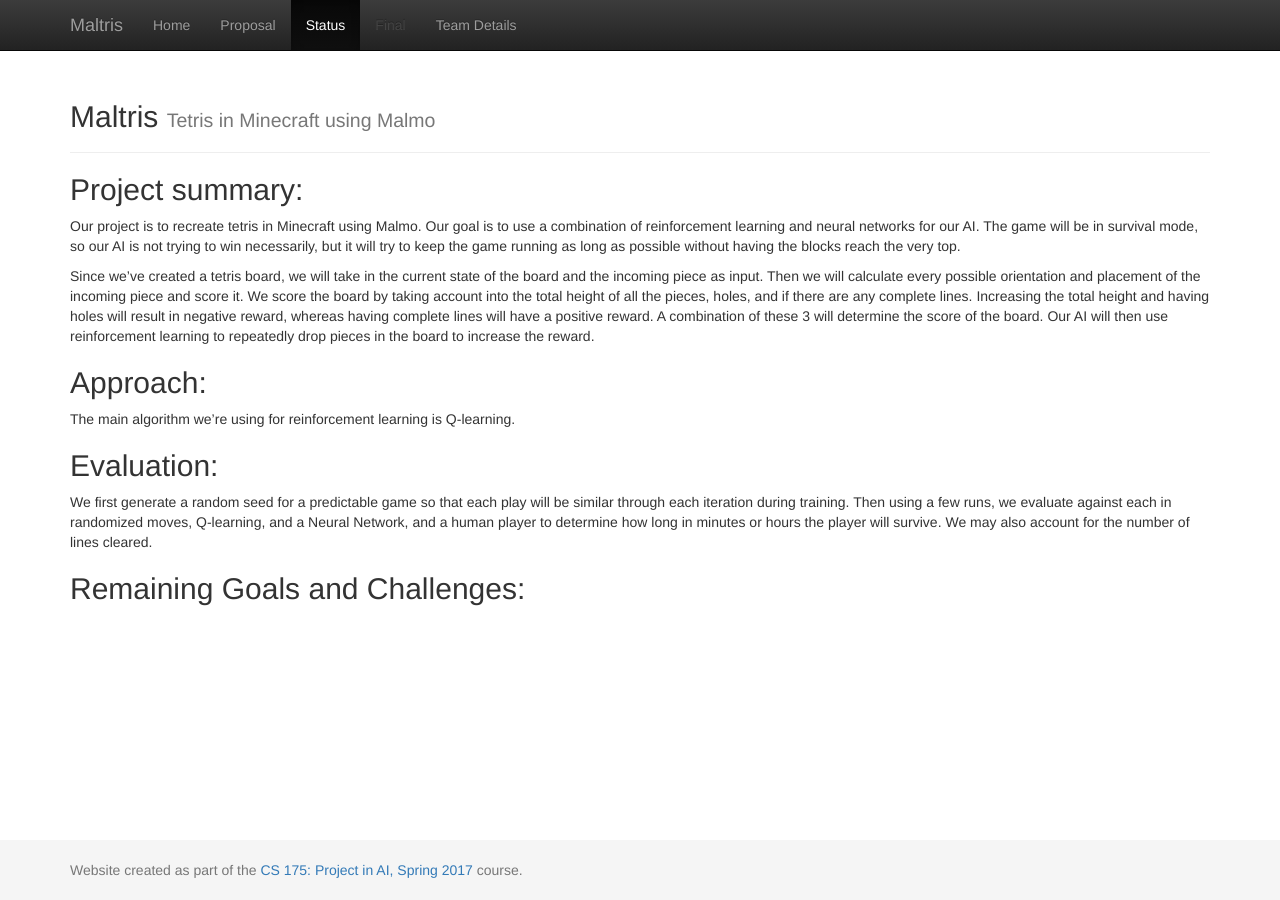
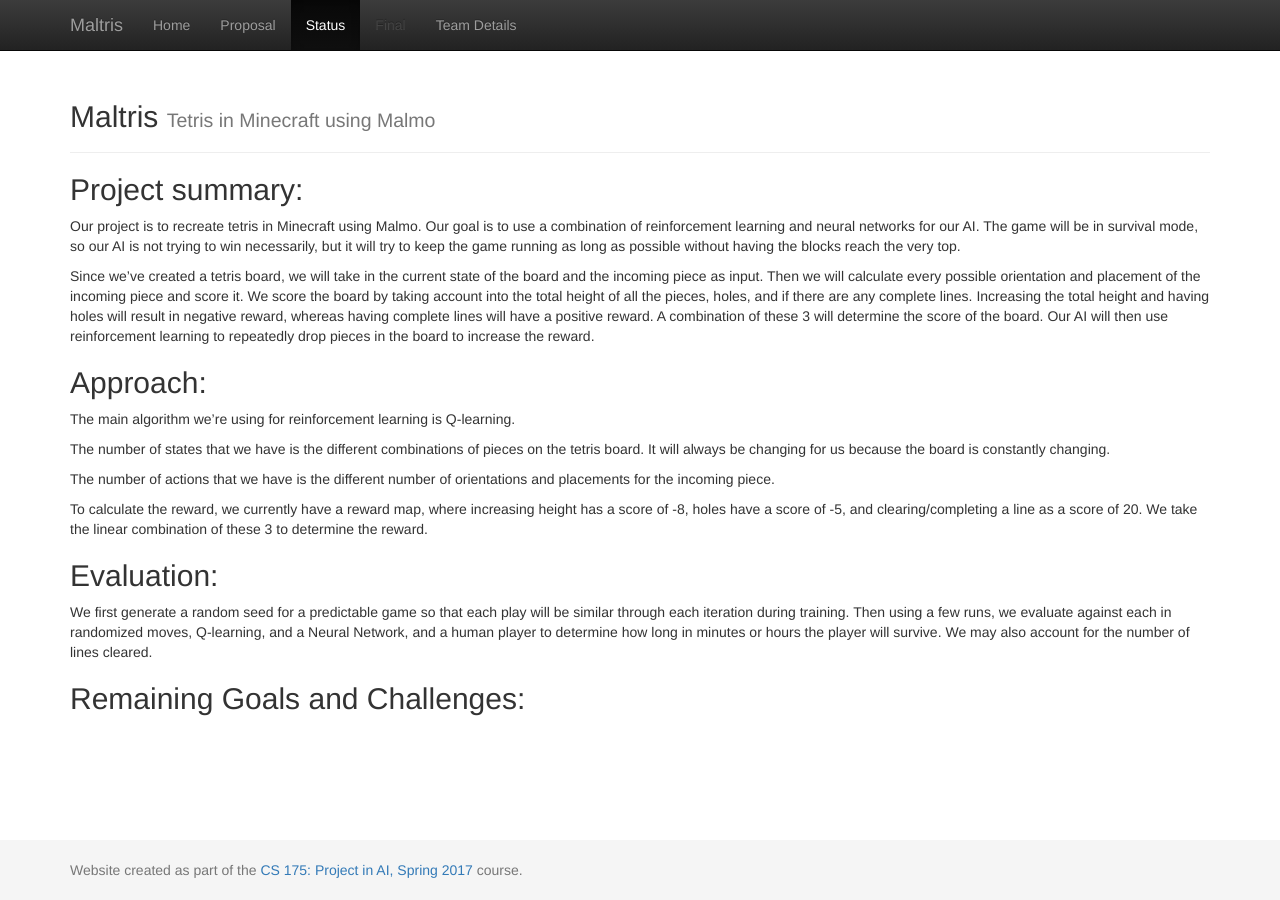
Before and after one commit to julia-tong/Maltris, a Jekyll site: the page built from docs/status.md, in a window 1280 px wide. Built offline with Jekyll 4.4.1, drawn with Linux system fonts in a browser that asks for light colours; our own code applies the rules of GitHub Pages for plain Markdown files.

Commit message:
update approach

```diff
--- a/docs/status.md
+++ b/docs/status.md
@@ -8,6 +8,12 @@
 
 The main algorithm we're using for reinforcement learning is Q-learning.
 
+The number of states that we have is the different combinations of pieces on the tetris board. It will always be changing for us because the board is constantly changing.
+
+The number of actions that we have is the different number of orientations and placements for the incoming piece.
+
+To calculate the reward, we currently have a reward map, where increasing height has a score of -8, holes have a score of -5, and clearing/completing a line as a score of 20. We take the linear combination of these 3 to determine the reward.
+
 ## Evaluation:
 We first generate a random seed for a predictable game so that each play will be similar through each iteration during training.  Then using a few runs, we evaluate against each in randomized moves, Q-learning, and a Neural Network, and a human player to determine how long in minutes or hours the player will survive.  We may also account for the number of lines cleared.
 
```
